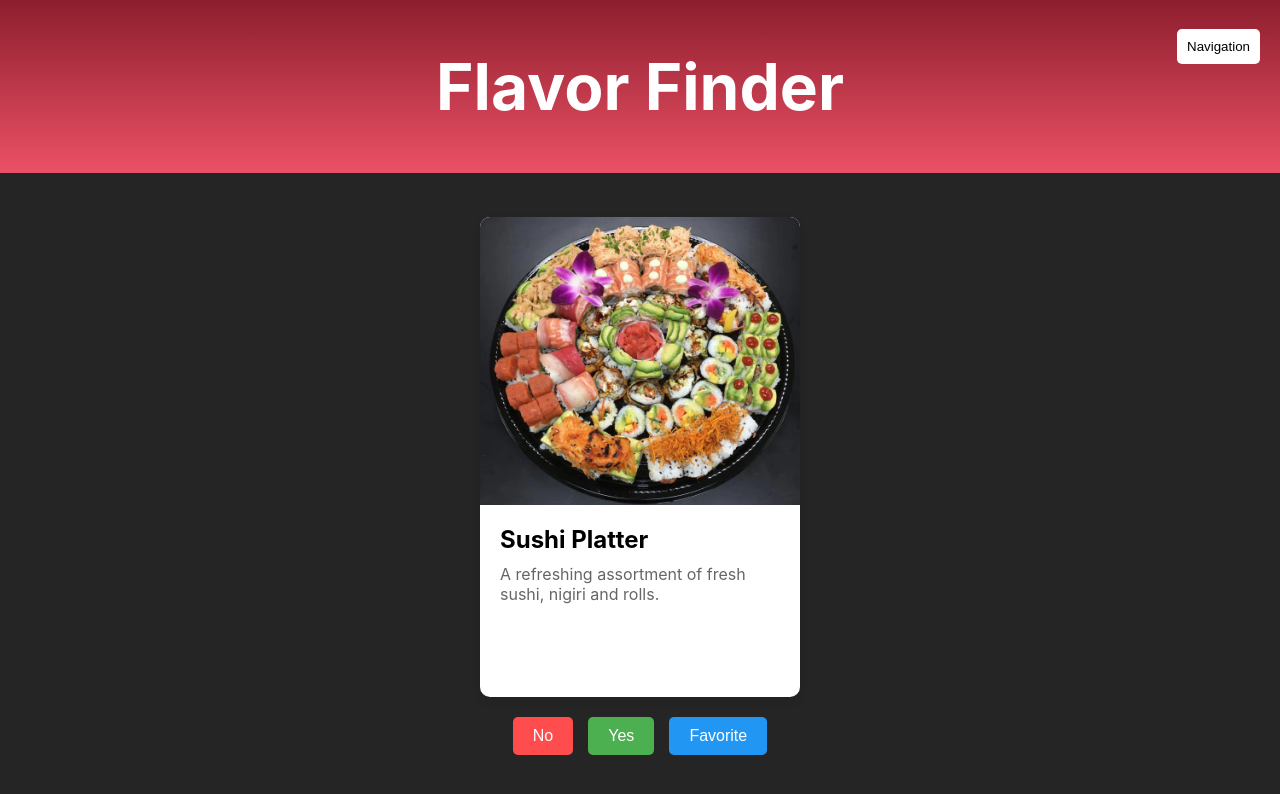
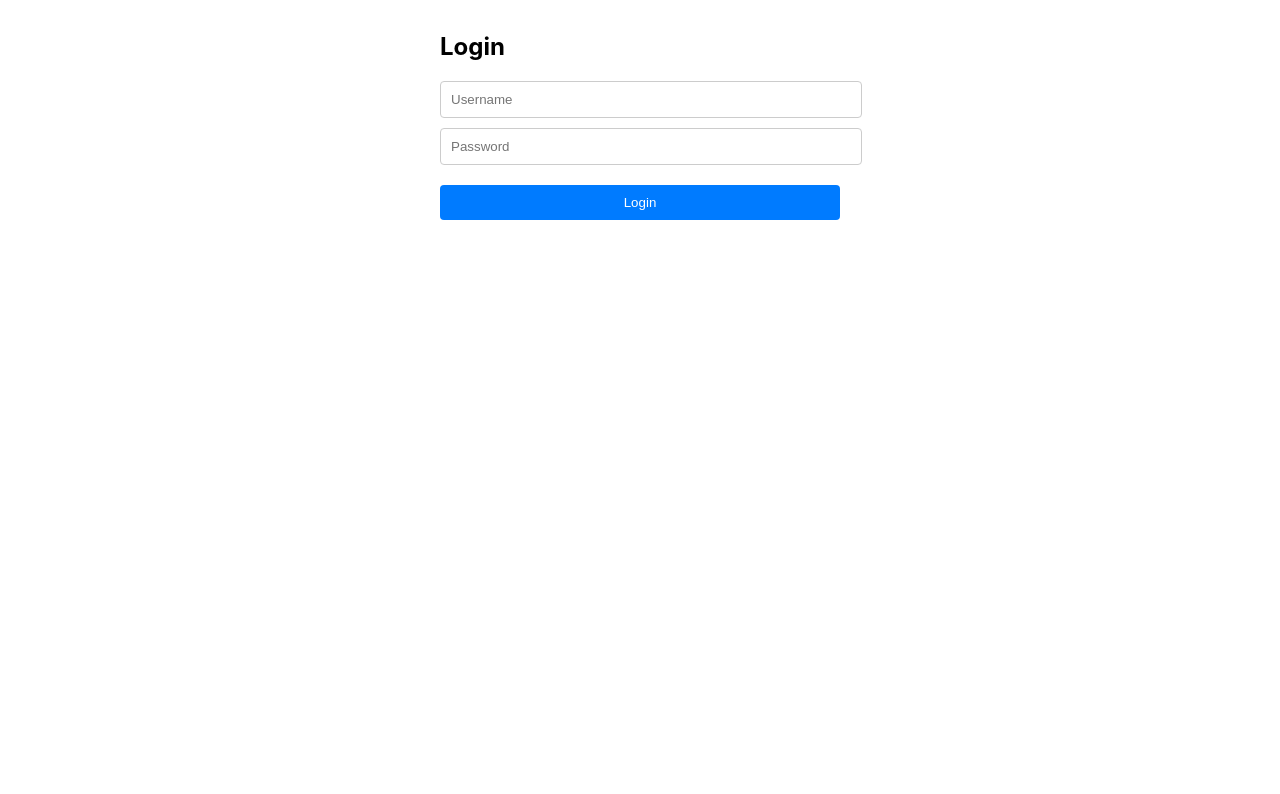
Before and after one commit to aryan05910/LargeProject, a React (Create React App) app in the folder frontend/: page / in a window 1280 px wide. Shown: the top 794 px of the page. Built offline with nearby package versions, Linux system fonts and the light colour scheme.

Commit message:
Update index.jsx

```diff
--- a/frontend/src/index.jsx
+++ b/frontend/src/index.jsx
@@ -1,16 +1,27 @@
 import React from 'react';
 import ReactDOM from 'react-dom/client';
+import { BrowserRouter, Routes, Route } from 'react-router-dom';
+
 import './index.css';
-import App from './App';
+import App from './App'; // your recipe swiping app
+import Login from './Login'; // your login page
+import SignUp from './SignUp'; // optional signup page
 import reportWebVitals from './reportWebVitals';
 
+
 const root = ReactDOM.createRoot(document.getElementById('root'));
+
 root.render(
   <React.StrictMode>
-    <App />
+    <BrowserRouter>
+      <Routes>
+        <Route path="/" element={<Login />} />
+        <Route path="/main" element={<App />} />
+        <Route path="/signup" element={<SignUp />} />
+      </Routes>
+    </BrowserRouter>
   </React.StrictMode>
 );
-
 // If you want to start measuring performance in your app, pass a function
 // to log results (for example: reportWebVitals(console.log))
 // or send to an analytics endpoint. Learn more: https://bit.ly/CRA-vitals
```
